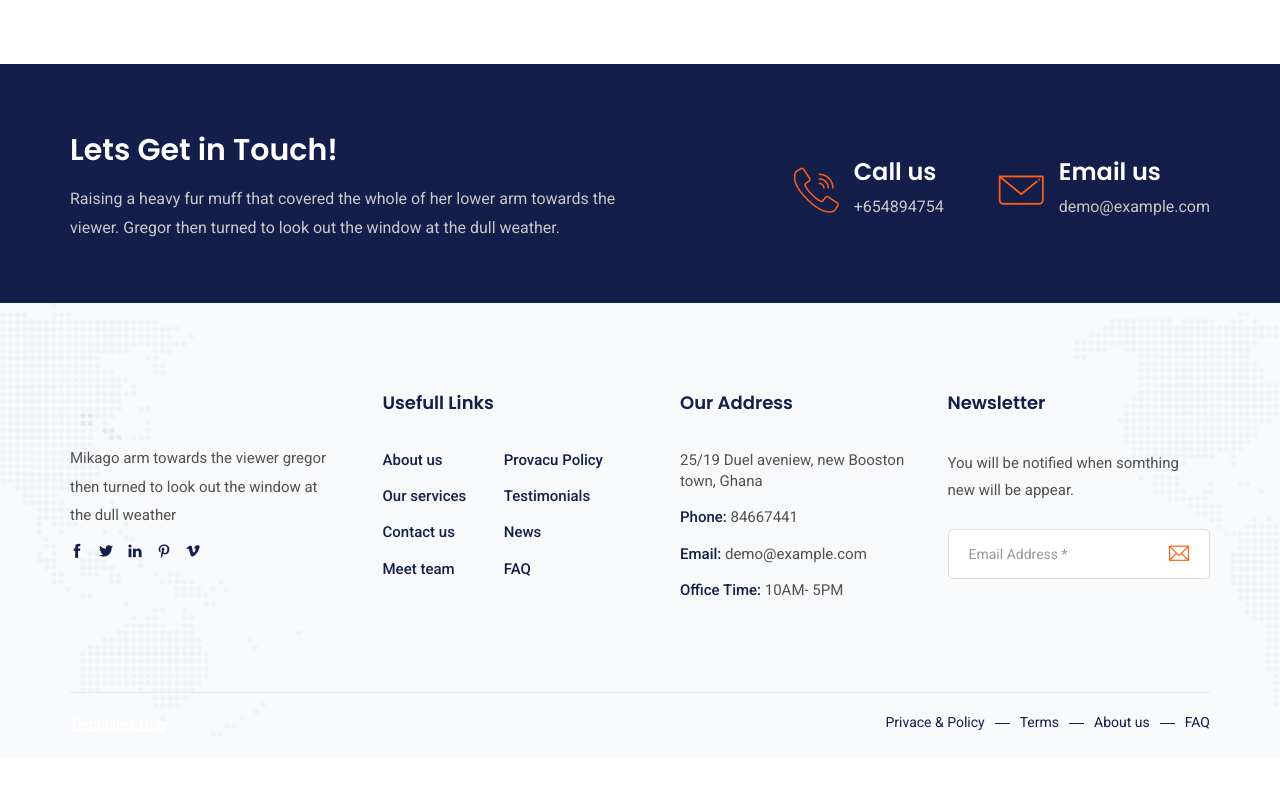
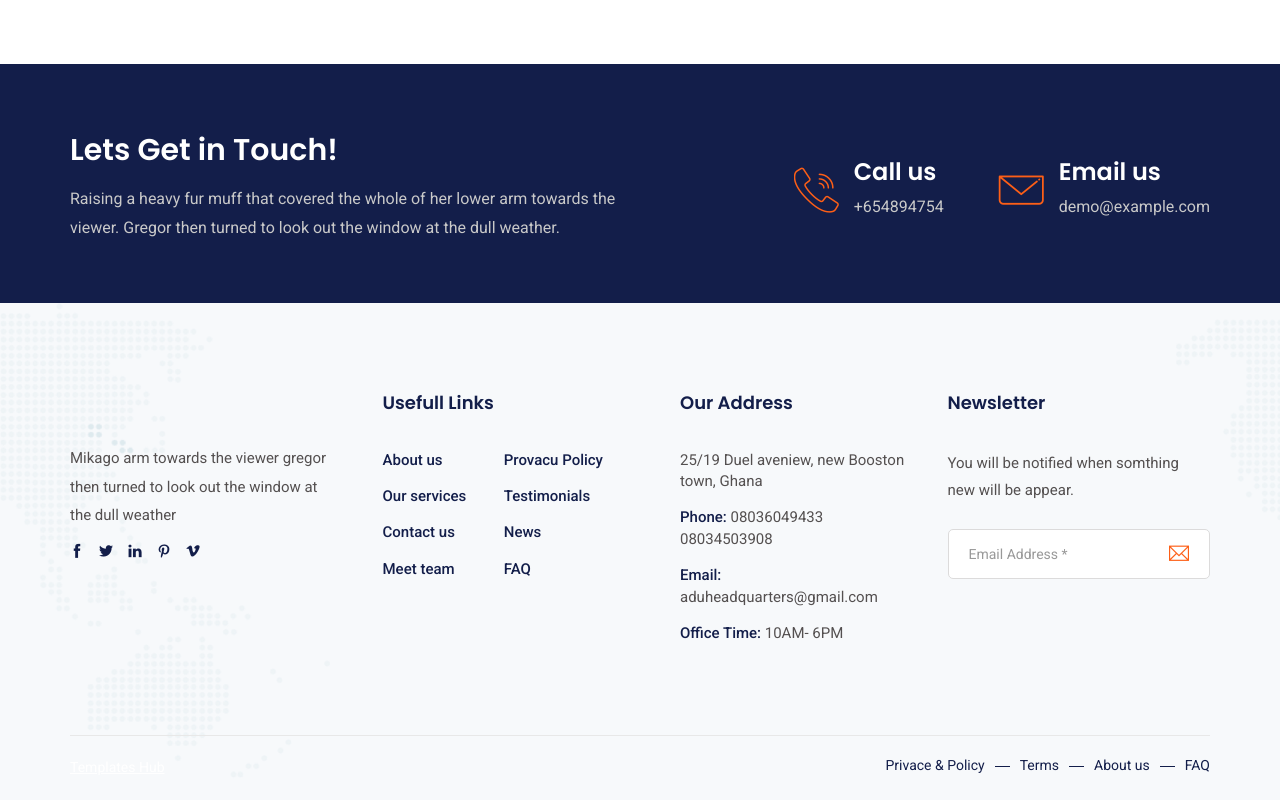
Before and after one commit to Olasubomi24/oba-union, a plain HTML site: page 404.html in a window 1280 px wide. Shown: the part 786-1586 px from the top of the page. Before the commit the page ends 1543 px from the top, so only its background shows below. Drawn offline with Linux system fonts and the light colour scheme.

Commit message:
Update 404.html

```diff
--- a/404.html
+++ b/404.html
@@ -243,9 +243,9 @@
                                 </div>
                                 <ul>
                                     <li>25/19 Duel aveniew, new Booston town, Ghana</li>
-                                    <li><span>Phone:</span> 84667441</li>
-                                    <li><span>Email:</span> demo@example.com</li>
-                                    <li><span>Office Time:</span> 10AM- 5PM</li>
+                                   <li><span>Phone:</span> 08036049433   08034503908</li>
+                                    <li><span>Email:</span> aduheadquarters@gmail.com</li>
+                                    <li><span>Office Time:</span> 10AM- 6PM</li>
                                 </ul>
                             </div>
                         </div>
```
